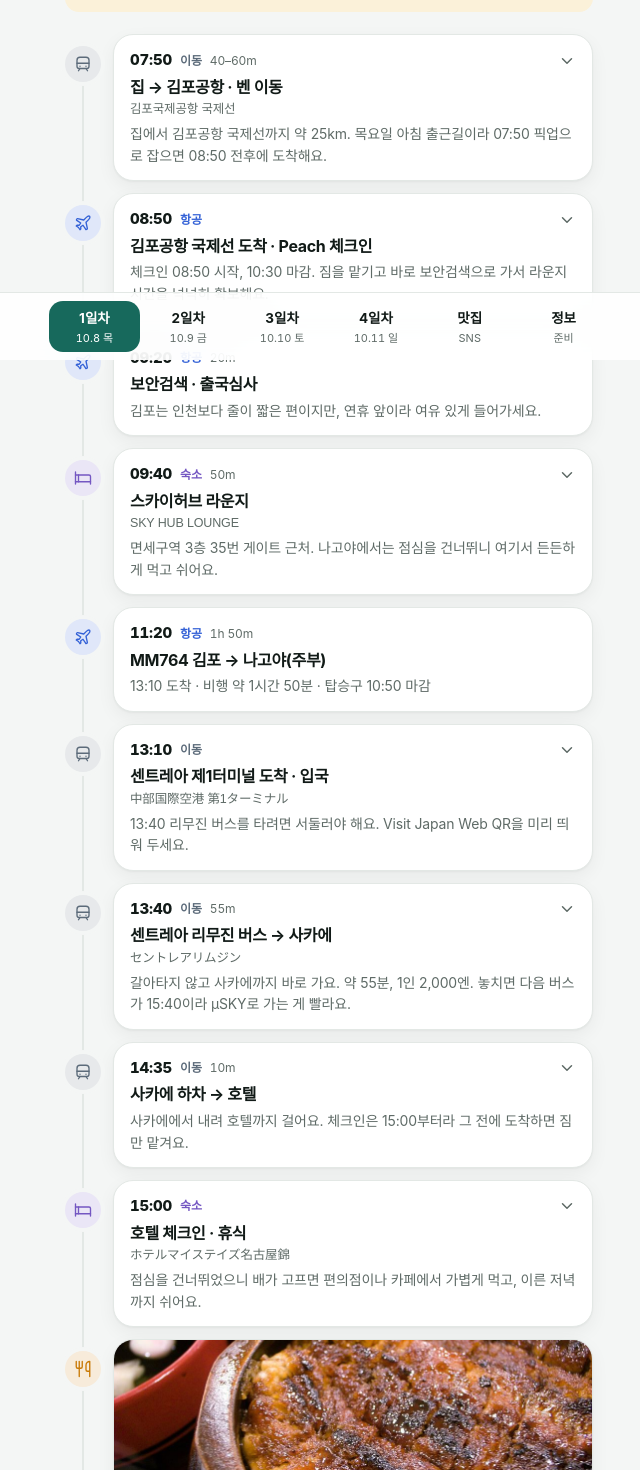
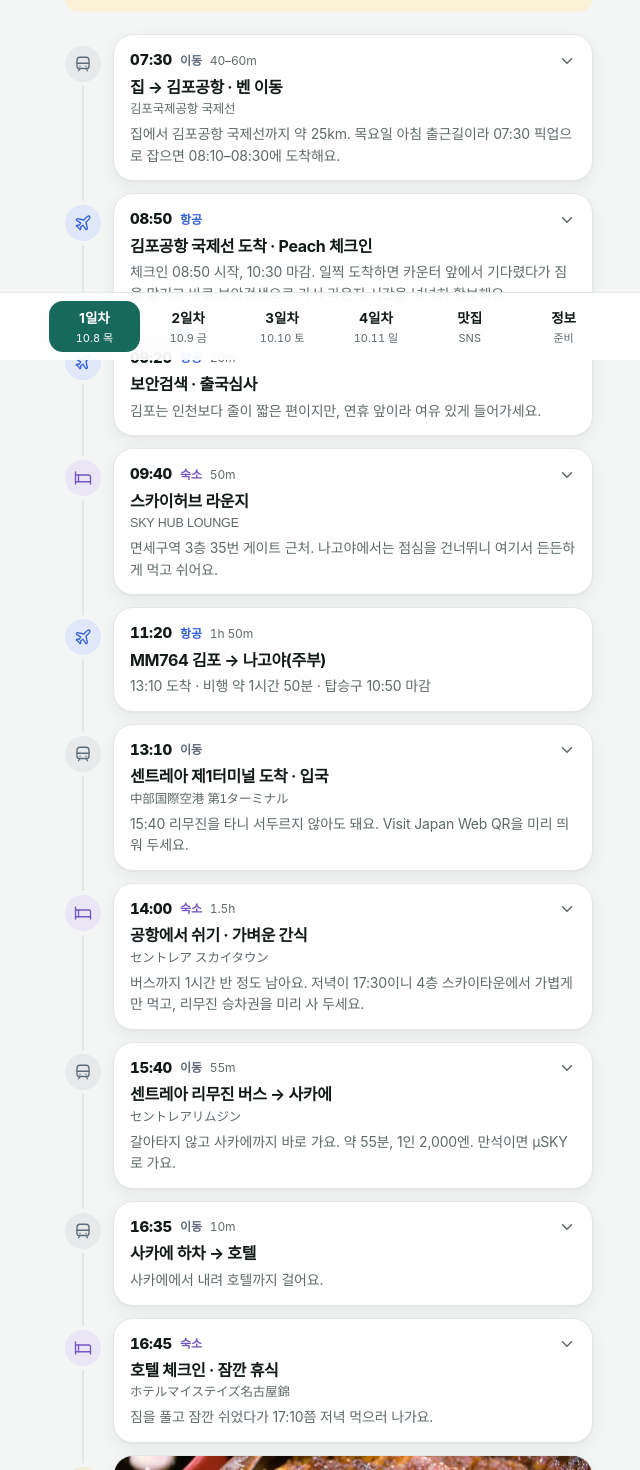
Before and after one commit to cafephilia/nagoya-trip, a Vue app: page / in a window 1280 px wide. Shown: the part 440-1910 px from the top of the page, without its empty margins (311-951 px from the left). Built offline with nearby package versions, Linux system fonts and the light colour scheme; a web font is replaced by a local one.

Commit message:
나고야 일정 앱: 1일차 리무진 15:40 변경, 히쓰마부시 후보와 07:30 출발
Co-Authored-By: Claude Opus 5.5 <noreply@anthropic.com>

```diff
--- a/src/data/trip.ts
+++ b/src/data/trip.ts
@@ -115,13 +115,13 @@ export const DAYS: Day[] = [
     },
     items: [
       {
-        t: '07:50', k: 'move', title: '집 → 김포공항 · 벤 이동', ja: '김포국제공항 국제선',
-        note: '집에서 김포공항 국제선까지 약 25km. 목요일 아침 출근길이라 07:50 픽업으로 잡으면 08:50 전후에 도착해요.', dur: '40–60m',
+        t: '07:30', k: 'move', title: '집 → 김포공항 · 벤 이동', ja: '김포국제공항 국제선',
+        note: '집에서 김포공항 국제선까지 약 25km. 목요일 아침 출근길이라 07:30 픽업으로 잡으면 08:10–08:30에 도착해요.', dur: '40–60m',
         ways: [
           {
             mode: 'taxi', label: '벤 · 올림픽대로 서쪽 방향', time: '약 40–60분', best: true,
             steps: [
-              '07:50 집 앞 픽업',
+              '07:30 집 앞 픽업',
               '올림픽대로를 따라 서쪽으로 → 김포공항 국제선 청사 출발층(3층) 하차',
             ],
             note: '소요 시간은 평일 아침 정체를 감안한 추정치예요. 출발 전날 내비게이션 예상 시간으로 픽업 시각을 다시 맞추세요.',
@@ -145,7 +145,7 @@ export const DAYS: Day[] = [
       },
       {
         t: '08:50', k: 'flight', title: '김포공항 국제선 도착 · Peach 체크인',
-        note: '체크인 08:50 시작, 10:30 마감. 짐을 맡기고 바로 보안검색으로 가서 라운지 시간을 넉넉히 확보해요.',
+        note: '체크인 08:50 시작, 10:30 마감. 일찍 도착하면 카운터 앞에서 기다렸다가 짐을 맡기고 바로 보안검색으로 가서 라운지 시간을 넉넉히 확보해요.',
         facts: [
           ['장소', '김포공항 국제선 청사 출발층. Peach 카운터 번호는 공항 안내판 확인'],
           ['수하물', '1인 위탁 20kg 1개 + 기내 7kg(2개 합산)'],
@@ -176,22 +176,33 @@ export const DAYS: Day[] = [
       },
       {
         t: '13:10', k: 'move', title: '센트레아 제1터미널 도착 · 입국', ja: '中部国際空港 第1ターミナル',
-        note: '13:40 리무진 버스를 타려면 서둘러야 해요. Visit Japan Web QR을 미리 띄워 두세요.',
+        note: '15:40 리무진을 타니 서두르지 않아도 돼요. Visit Japan Web QR을 미리 띄워 두세요.',
         facts: [['도착층', 'T1 2층'], ['입국', 'Visit Japan Web QR 제시'], ['버스', 'T1 6번 승강장 센트레아 리무진']],
+        tip: '입국이 13:30 전에 끝나면 13:40 리무진(사카에 14:35 도착)을 타도 돼요.',
         map: '中部国際空港 第1ターミナル',
       },
       {
-        t: '13:40', k: 'move', title: '센트레아 리무진 버스 → 사카에', ja: 'セントレアリムジン',
-        note: '갈아타지 않고 사카에까지 바로 가요. 약 55분, 1인 2,000엔. 놓치면 다음 버스가 15:40이라 μSKY로 가는 게 빨라요.', dur: '55m',
+        t: '14:00', k: 'stay', title: '공항에서 쉬기 · 가벼운 간식', ja: 'セントレア スカイタウン',
+        note: '버스까지 1시간 반 정도 남아요. 저녁이 17:30이니 4층 스카이타운에서 가볍게만 먹고, 리무진 승차권을 미리 사 두세요.', dur: '1.5h',
+        facts: [
+          ['승차권', 'T1 2층 도착 로비 센트럴재팬 트래블센터(9:00–19:00) 또는 액세스플라자 1층 무인 발매기'],
+          ['구경', 'T1 4층 스카이타운 (음식점·기념품 가게)'],
+        ],
+        tip: '좌석 정원제라 15:20에는 6번 승강장에 줄을 서세요. 만석이면 다음 버스(17:40)는 저녁 예약에 늦으니 μSKY로 가세요.',
+        map: 'セントレア スカイタウン',
+      },
+      {
+        t: '15:40', k: 'move', title: '센트레아 리무진 버스 → 사카에', ja: 'セントレアリムジン',
+        note: '갈아타지 않고 사카에까지 바로 가요. 약 55분, 1인 2,000엔. 만석이면 μSKY로 가요.', dur: '55m',
         ways: [
           {
             mode: 'bus', label: '센트레아 리무진 T1 6번 승강장 → 사카에', time: '약 55분', cost: '2,000엔', best: true,
             steps: [
-              'T1 6번 승강장에서 승차. 공항 출발 13:40 → 사카에 14:35 (다음 편 15:40 → 16:35)',
+              'T1 6번 승강장에서 승차. 공항 출발 15:40 → 사카에 16:35 (앞 편 13:40, 다음 편 17:40)',
               '요금은 내릴 때. 현금, 교통 IC, 신용카드 터치 가능 (IC·카드는 탈 때와 내릴 때 두 번 터치)',
               '나고야 도큐호텔을 지나 「사카에(栄)」에서 하차',
             ],
-            note: '좌석 정원제라 만석이면 못 타요. 승차권은 T1 2층 도착 로비 센트럴재팬 트래블센터(9:00–19:00)나 액세스플라자 1층 무인 발매기에서 미리 살 수 있어요.',
+            note: '좌석 정원제라 만석이면 못 타요. 승차권을 미리 사 두면 승차가 빨라요.',
           },
           {
             mode: 'train', label: 'μSKY → 메이테쓰 나고야 → 히가시야마선 사카에', time: '약 50분', cost: '1,640엔',
@@ -200,22 +211,22 @@ export const DAYS: Day[] = [
               '지하철 나고야역까지 도보 4분 → 히가시야마선 2정거장 → 사카에 1번 출구 (210엔)',
               '호텔까지 도보 3분',
             ],
-            note: '13:40 버스를 놓쳤을 때. 15:40 버스를 기다리는 것보다 빨라요.',
+            note: '리무진이 만석이거나, 공항에서 기다리기 싫을 때. 한 번 갈아타요.',
           },
         ],
         map: '中部国際空港 第1ターミナル 6番のりば',
       },
       {
-        t: '14:35', k: 'move', title: '사카에 하차 → 호텔', taxi: HOTEL,
-        note: '사카에에서 내려 호텔까지 걸어요. 체크인은 15:00부터라 그 전에 도착하면 짐만 맡겨요.', dur: '10m',
+        t: '16:35', k: 'move', title: '사카에 하차 → 호텔', taxi: HOTEL,
+        note: '사카에에서 내려 호텔까지 걸어요.', dur: '10m',
         ways: [
           { mode: 'walk', label: '사카에 → 호텔', time: '약 5–10분', best: true, note: '하차 위치에 따라 달라요. 지도 링크로 호텔 방향을 확인하세요.' },
           { mode: 'taxi', label: '짐이 많을 때', time: '약 5분', cost: '500–700엔/대 (추정)' },
         ],
       },
       {
-        t: '15:00', k: 'stay', title: '호텔 체크인 · 휴식', ja: HOTEL.ja, taxi: HOTEL,
-        note: '점심을 건너뛰었으니 배가 고프면 편의점이나 카페에서 가볍게 먹고, 이른 저녁까지 쉬어요.',
+        t: '16:45', k: 'stay', title: '호텔 체크인 · 잠깐 휴식', ja: HOTEL.ja, taxi: HOTEL,
+        note: '짐을 풀고 잠깐 쉬었다가 17:10쯤 저녁 먹으러 나가요.',
         facts: [['주소', HOTEL.addr], ['역', '사카에역 1번 출구 · 히사야오도리역 4번 출구 각 도보 3분'], ['체크아웃', '11:00']],
         map: 'ホテルマイステイズ名古屋錦 名古屋市中区錦3-8-21',
       },
@@ -236,6 +247,45 @@ export const DAYS: Day[] = [
           ['결제', '카드·교통 IC·PayPay 가능'],
         ],
         menu: [['상 히쓰마부시', '5,640'], ['특상 히쓰마부시', '7,840'], ['작은 장어덮밥', '3,440']],
+        picks: [
+          {
+            kind: '다른 히쓰마부시 · 원조 · 10/8 목 영업',
+            title: '아쓰타 호라이켄 마쓰자카야점', ja: 'あつた蓬莱軒 松坂屋店', badges: ['예약 불가', '줄 김'],
+            note: '「히쓰마부시」 상표를 가진 1873년 창업 원조집. 102석이지만 줄이 길어서 저녁 영업을 시작하는 16:30 전후에 가는 게 좋아요.',
+            facts: [
+              ['위치', '마쓰자카야 나고야점 남관 10층 · 메이조선 야바초역 바로 앞'],
+              ['가는 법', '사카에역에서 메이조선 1정거장 또는 호텔에서 도보 약 18분 (추정)'],
+              ['영업', '평일 11:00–15:30, 16:30–22:00 (L.O. 20:30) · 화요일 휴무'],
+              ['요금', '히쓰마부시 4,950엔 · 1.5배 6,600엔'],
+              ['기타', '단품 예약 안 받음 · 카드·PayPay 가능 · 전화 050-5785-4308'],
+            ],
+            map: 'あつた蓬莱軒 松坂屋店 名古屋市中区栄3-30-8',
+          },
+          {
+            kind: '다른 히쓰마부시 · 가장 가까움 · 인터넷 예약',
+            title: '히쓰마부시 나고야 빈초 라시크점', ja: 'ひつまぶし名古屋備長 ラシック店', badges: ['예약 추천'],
+            note: '비장탄으로 구워 껍질은 바삭하고 살은 촉촉해요. 사카에역 바로 위 백화점이라 오가기 편하고, 세 곳 중 가장 저렴해요.',
+            facts: [
+              ['위치', '라시크 7층 · 사카에역 16번 출구 도보 1분 · 호텔에서 도보 약 7분 (추정)'],
+              ['영업', '11:00–15:30, 17:00–22:00 (L.O. 21:00) · 휴무는 라시크와 같아요'],
+              ['요금', '히쓰마부시 3,980엔 · 히쓰마부시 코스 6,600엔'],
+              ['기타', 'Hotpepper 인터넷 예약 · 50석 · 전석 금연 · 카드 가능 · 전화 052-259-6703'],
+            ],
+            map: 'ひつまぶし名古屋備長 ラシック店',
+          },
+          {
+            kind: '다른 히쓰마부시 · 현지인 단골',
+            title: '우나기 시라카와 사카에 가스빌딩점', ja: 'うなぎ・和食 しら河 栄ガスビル店',
+            note: '나고야 사람들이 즐겨 찾는 장어집 체인. 오래 써 온 비법 소스로 굽고, 미니·보통·상·특상 중에서 양을 고를 수 있어요.',
+            facts: [
+              ['위치', '사카에 가스빌딩 지하 1층 · 호텔에서 도보 약 12분 (추정)'],
+              ['영업', '11:00–15:00, 17:00–21:30 (L.O. 21:00) · 정기 휴무 미확인 (본점은 목요일 휴무)'],
+              ['요금', '히쓰마부시 3,000엔대부터 (가게에서 확인)'],
+              ['기타', '전화 예약 가능 · 10/8 영업 여부는 전화로 확인'],
+            ],
+            map: 'しら河 栄ガスビル店 名古屋市中区栄3-15-33',
+          },
+        ],
         tip: '히쓰마부시는 4등분해서 ①그대로 ②파·와사비를 얹어 ③육수를 부어 오차즈케로 ④마음에 든 방식으로 먹어요. 저녁은 점심보다 대기가 짧은 편이에요.',
         map: '鰻う おか冨士 御園座タワー 名古屋市中区栄',
         alt: {
@@ -779,7 +829,7 @@ export const DAYS: Day[] = [
 ]
 
 export const CHECKLIST: CheckItem[] = [
-  { id: 'van', title: '김포공항 벤 예약 (10/8)', detail: '07:50 픽업 → 김포 08:50 도착 기준 (평일 아침 40–60분) · 캐리어 3개 실리는 차종인지 확인' },
+  { id: 'van', title: '김포공항 벤 예약 (10/8)', detail: '07:30 픽업 → 김포 08:10–08:30 도착 기준 (평일 아침 40–60분) · 캐리어 3개 실리는 차종인지 확인' },
   { id: 'van2', title: '(선택) 귀국 벤 예약 (10/11 김포 17:40 픽업)', detail: '연휴 마지막 날 저녁이라 택시 대기가 길 수 있어요 · 착륙 후 도착 시각 알리기' },
   { id: 'lounge', title: '스카이허브 라운지 이용 조건 확인', detail: '김포 국제선 면세구역 3층 · 카드사 혜택·PP 등 3명 모두 들어갈 수 있는지' },
   { id: 'vjw', title: 'Visit Japan Web 등록 (3명 각각)', detail: '입국심사·세관 QR을 미리 받아 캡처해 두기' },
```
